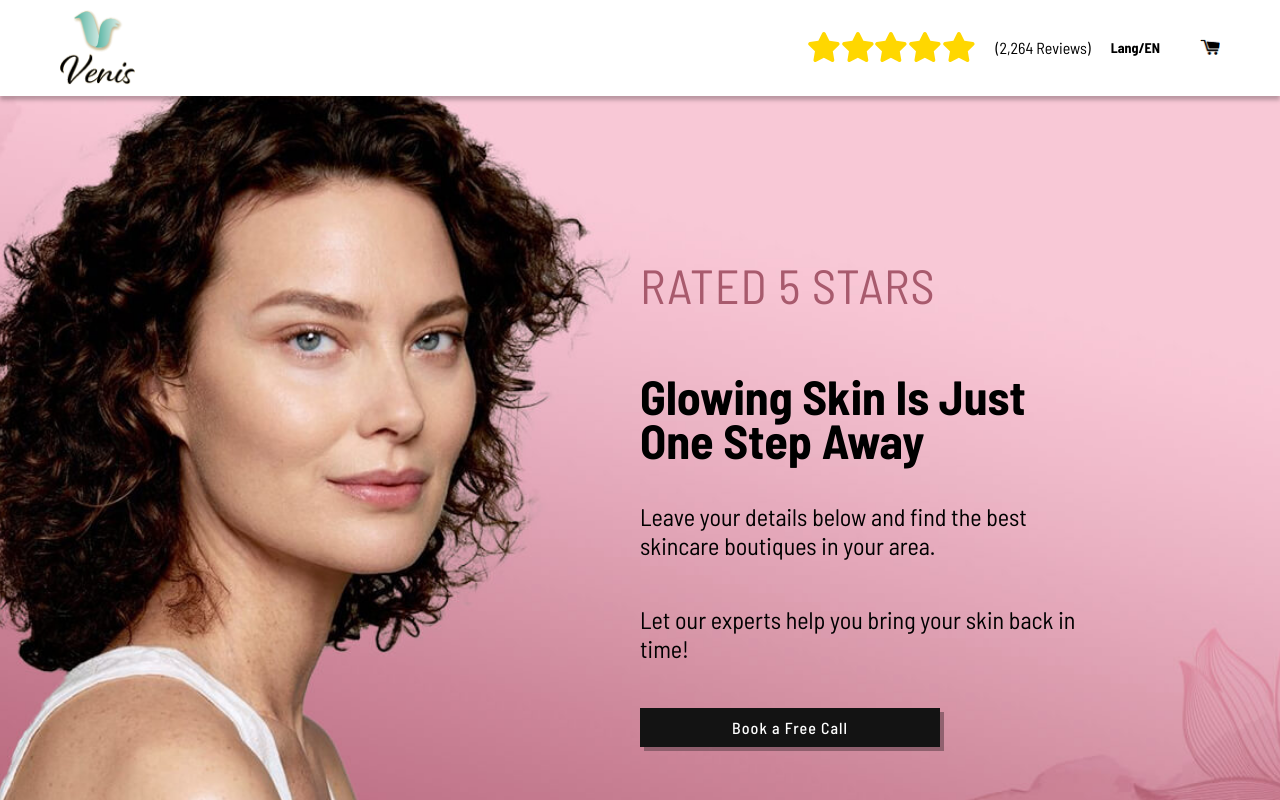
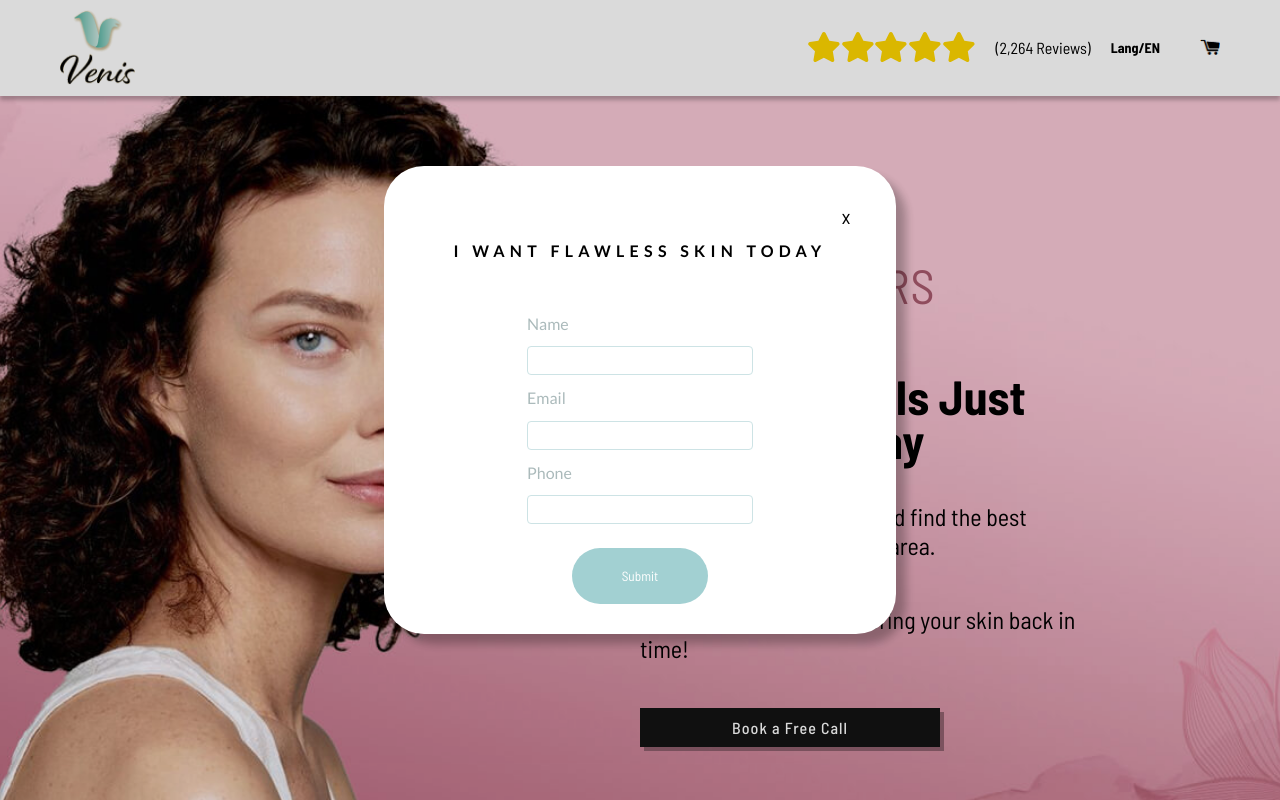
Before and after one commit to EliotIvanPH/Jynx, a Gatsby site: page / in a window 1280 px wide. Both pictures are taken after a click on the picture 1210 px from the left and 46 px from the top of the page. Shown: the top 800 px of the page. Built offline with nearby package versions, Linux system fonts and the light colour scheme; Gatsby itself is replaced by a stand-in of ours.

Commit message:
FEAT: Modal Ready

```diff
--- a/src/components/header.jsx
+++ b/src/components/header.jsx
@@ -17,7 +17,7 @@ import { config } from '@fortawesome/fontawesome-svg-core'
 // Disable the auto CSS insertion
 config.autoAddCss = false
 
-export default function Header({ switchLang }) {
+export default function Header({ switchLang, modal }) {
   const [t, i18n] = useTranslation()
 
   return (
@@ -39,7 +39,7 @@ export default function Header({ switchLang }) {
               <span>Lang/EN</span>
             </li>
             <li>
-              <img src={ShoppingCart} alt="Shopping Cart" />
+              <img onClick={modal} src={ShoppingCart} alt="Shopping Cart" />
             </li>
           </ul>
         </nav>
--- a/src/components/layout.js
+++ b/src/components/layout.js
@@ -12,7 +12,7 @@ import { useStaticQuery, graphql } from "gatsby"
 import Header from "./header.jsx"
 
 
-const Layout = ({ children, switchLang }) => {
+const Layout = ({ children, switchLang, handleChange }) => {
   const data = useStaticQuery(graphql`
     query SiteTitleQuery {
       site {
@@ -25,7 +25,7 @@ const Layout = ({ children, switchLang }) => {
 
   return (
     <>
-      <Header switchLang={switchLang} siteTitle={data.site.siteMetadata?.title || `Title`} />
+      <Header modal={handleChange} switchLang={switchLang} siteTitle={data.site.siteMetadata?.title || `Title`} />
       <main>{children}</main>
     </>
   )
--- a/src/pages/index.jsx
+++ b/src/pages/index.jsx
@@ -48,7 +48,7 @@ import facial2 from "../images/product-image2.png"; */
 
 export default function index() {
   const [windowLoaded, setWindowLoaded] = useState(undefined)
-
+  const [modal, setmodal] = useState(false);
   useEffect(() => {
 
     if (!windowLoaded) {
@@ -65,6 +65,11 @@ export default function index() {
   }, [windowLoaded])
 
   const [t, i18n] = useTranslation()
+
+  function handleChange(){
+    setmodal(!modal);
+  }
+
   function switchLang(lang) {
     i18n.use(initReactI18next).init({ lng: lang })
 
@@ -72,7 +77,7 @@ export default function index() {
   }
   return (
     <>
-      <Layout switchLang={switchLang}>
+      <Layout handleChange={handleChange} switchLang={switchLang}>
         <SEO title="Inicio" />
         <section className="banner">
             <div className="container">
@@ -83,7 +88,7 @@ export default function index() {
                 <h1>{t("bannerInfoh1")}</h1>
                 <p>{t("bannerInfop1")}</p>
                 <p>{t("bannerInfop2")}</p>
-                <button>{t("bannerInfob1")}</button>
+                <button onClick={(e)=> {handleChange(), e.preventDefault()}}>{t("bannerInfob1")}</button>
               </div>
               </span>
             </div>
@@ -155,7 +160,7 @@ export default function index() {
                 <h3>{t("sub-title-2")}</h3>
                 <p>{t("p-1-2")}</p>
                 <p>{t("p-2-2")}</p>
-                <button >{t("button-blog")}</button>
+                <button onClick={(e)=> {handleChange(), e.preventDefault()}}>{t("button-blog")}</button>
               </div>
             </div>
           </div>
@@ -209,7 +214,7 @@ export default function index() {
 
         <div className="callContainer">
           <h2>{t("callTitle")}</h2>
-          <button>{t("callButton")}</button>
+          <button onClick={(e)=> {handleChange(), e.preventDefault()}}>{t("callButton")}</button>
         </div>
 
         <section className="results">
@@ -338,6 +343,38 @@ export default function index() {
             </div>
           </div>
         </footer>
+        {
+         modal ?
+        <div className="modal">
+            <div className="container">
+              <div className="x">
+                <div onClick={() => setmodal(!modal)}>x</div>
+              </div>
+                <h2>I Want Flawless Skin Today</h2>
+              <form onSubmit={console.log("Listo")}>
+                <article>
+                  <label htmlFor="">Name</label>
+                  <input required type="text" name="" id=""/>
+                </article>
+                <article>
+                  <label htmlFor="">Email</label>
+                  <input required type="text" name="" id=""/>
+                </article>
+                <article>
+                  <label htmlFor="">Phone</label>
+                  <input required type="text" name="" id=""/>
+                </article>
+{/*                 <div>
+                  <input type="checkbox" id="" name=""/>
+                  <label for="">He leído y acepto el <span>Aviso de Privacidad</span></label>
+                </div> */}
+                <button type="submit">Submit</button>
+              </form>
+            </div>
+        </div>
+         :
+          <></>
+        }
       </Layout>
     </>
   )
--- a/src/styles/index.scss
+++ b/src/styles/index.scss
@@ -935,6 +935,140 @@ footer {
   }
 }
 
+.modal {
+  display: flex;
+  justify-content: center;
+  align-items: center;
+  position: fixed;
+  top: 0;
+  z-index: 3;
+  width: 100%;
+  height: auto;
+  min-height: 100%;
+  background-color: rgba(0, 0, 0, 0.144);
+  animation: 1s;
+  .container {
+    width: 40%;
+    height: 70%;
+    background-color: white;
+    border: 0;
+    border-radius: 40px;
+    box-shadow: 10px 10px 10px rgba(0, 0, 0, 0.267);
+    padding: 30px;
+    @include media(lg) {
+      width: 80%;
+    }
+    @include media(md) {
+      width: 80%;
+    }
+    @include media(sm) {
+      width: 80%;
+    }
+    @include media(xs) {
+      width: 90%;
+    }
+    h2 {
+      font-family: Lato;
+      font-style: normal;
+      font-weight: bold;
+      font-size: 1rem;
+      line-height: 29px;
+      text-align: center;
+      letter-spacing: 0.33em;
+      text-transform: uppercase;
+    }
+    .x {
+      width: 100%;
+      display: flex;
+      justify-content: flex-end;
+      div {
+        display: flex;
+        justify-content: center;
+        align-items: center;
+        font-size: 20px;
+        width: 40px;
+        height: 40px;
+        cursor: pointer;
+      }
+    }
+    form {
+      display: flex;
+      flex-flow: column wrap;
+      justify-content: center;
+      align-items: center;
+      article {
+        width: 50%;
+        display: flex;
+        flex-flow: column wrap;
+        justify-content: center;
+        align-items: center;
+        @include media(lg) {
+          width: 80%;
+        }
+        @include media(md) {
+          width: 80%;
+        }
+        @include media(sm) {
+          width: 80%;
+        }
+        @include media(xs) {
+          width: 100%;
+        }
+        label {
+          align-self: flex-start;
+          font-family: Lato;
+          font-style: normal;
+          font-weight: normal;
+          font-size: 1em;
+          line-height: 108.5%;
+          color: #abbabb;
+          margin-bottom: 14px;
+        }
+        input {
+          width: 100%;
+          height: 29.02px;
+          background: #ffffff;
+          border: 1px solid #cde3e5;
+          box-sizing: border-box;
+          border-radius: 4px;
+          margin-bottom: 14px;
+        }
+      }
+      div {
+        width: 40%;
+        height: 80px;
+        display: flex;
+        flex-flow: column wrap;
+        justify-content: center;
+        align-items: center;
+        input {
+          width: 10px;
+          height: 10px;
+          background-color: rosybrown;
+        }
+        label {
+          font-family: Lato;
+          font-style: normal;
+          font-weight: normal;
+          font-size: 0.7em;
+          line-height: 114.5%;
+          letter-spacing: 0.13em;
+          color: #4d4d4d;
+        }
+      }
+      button {
+        width: 30%;
+        color: white;
+        padding: 20px;
+        border: none;
+        background: #a2d0d2;
+        border-radius: 28px;
+        margin-top: 10px;
+      }
+    }
+  }
+}
+
 @keyframes respiracion {
   0% {
     transform: scale(1);
```
